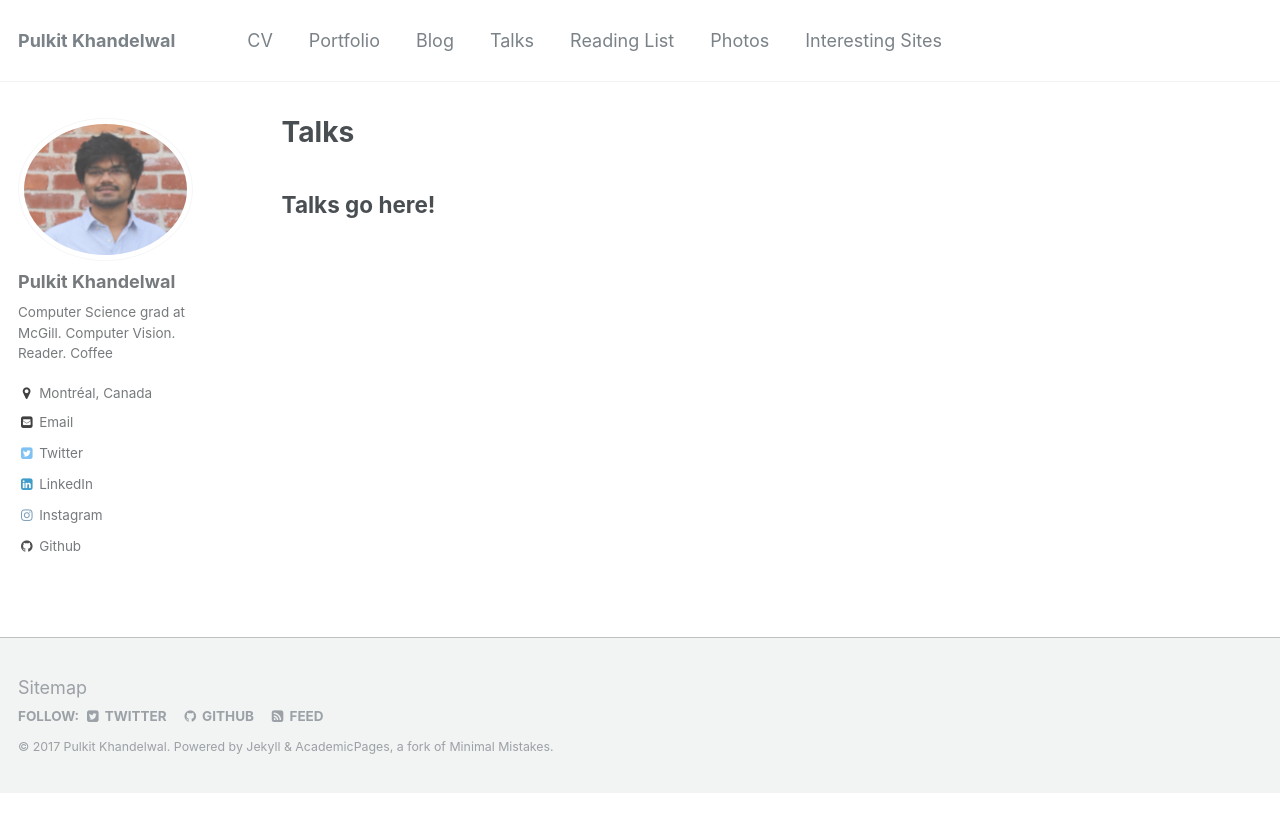
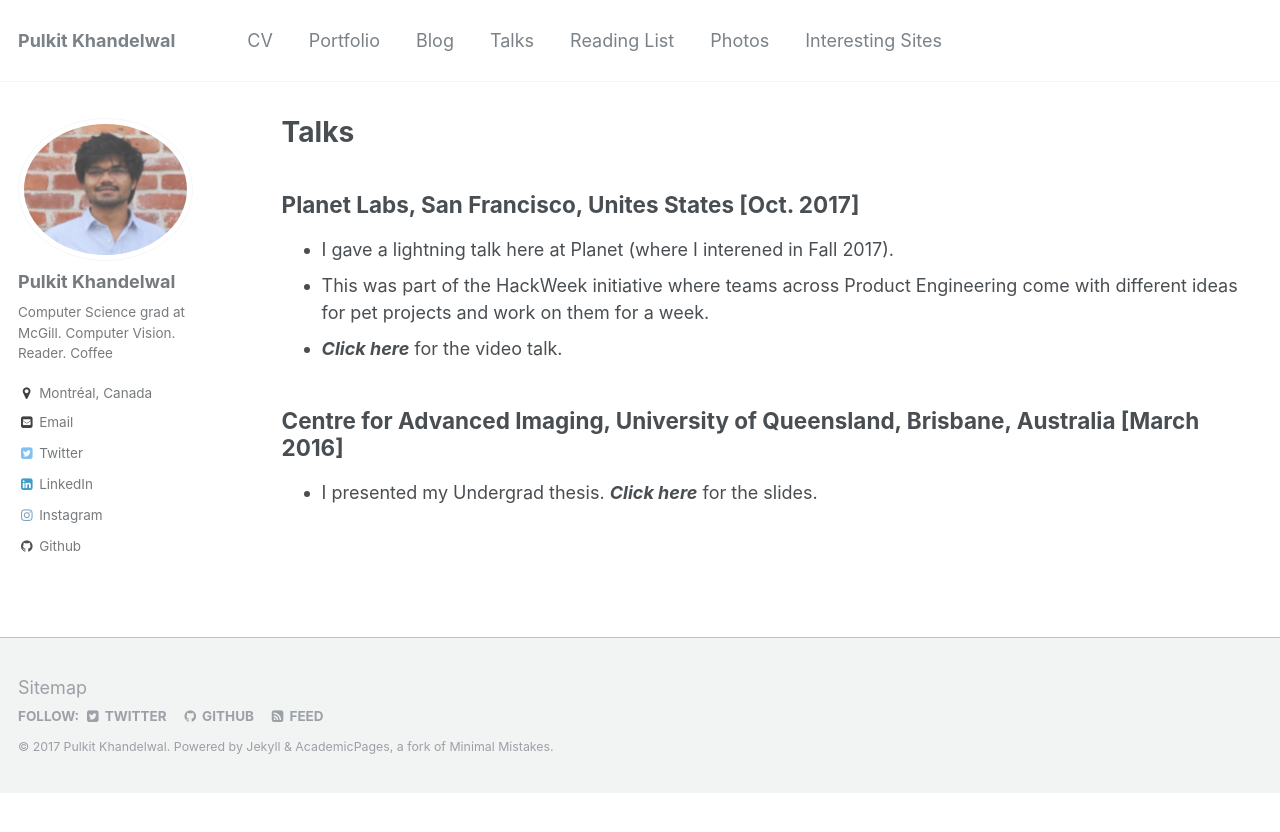
Before and after one commit to Pulkit-Khandelwal/pulkit-khandelwal.github.io, a Jekyll site: the page built from _pages/talks.md, in a window 1280 px wide. Shown: the top 832 px of the page. Built offline with Jekyll 4.4.1, drawn with Linux system fonts in a browser that asks for light colours.

Commit message:
Update talks.md

```diff
--- a/_pages/talks.md
+++ b/_pages/talks.md
@@ -5,4 +5,10 @@ permalink: /talks/
 author_profile: true
 ---
 
-## Talks go here!
+## Planet Labs, San Francisco, Unites States [Oct. 2017]
+* I gave a lightning talk here at Planet (where I interened in Fall 2017).
+* This was part of the HackWeek initiative where teams across Product Engineering come with different ideas for pet projects and work on them for a week.
+* [***Click here***]() for the video talk.
+
+## Centre for Advanced Imaging, University of Queensland, Brisbane, Australia [March 2016]
+* I presented my Undergrad thesis. [***Click here***]() for the slides.
```
